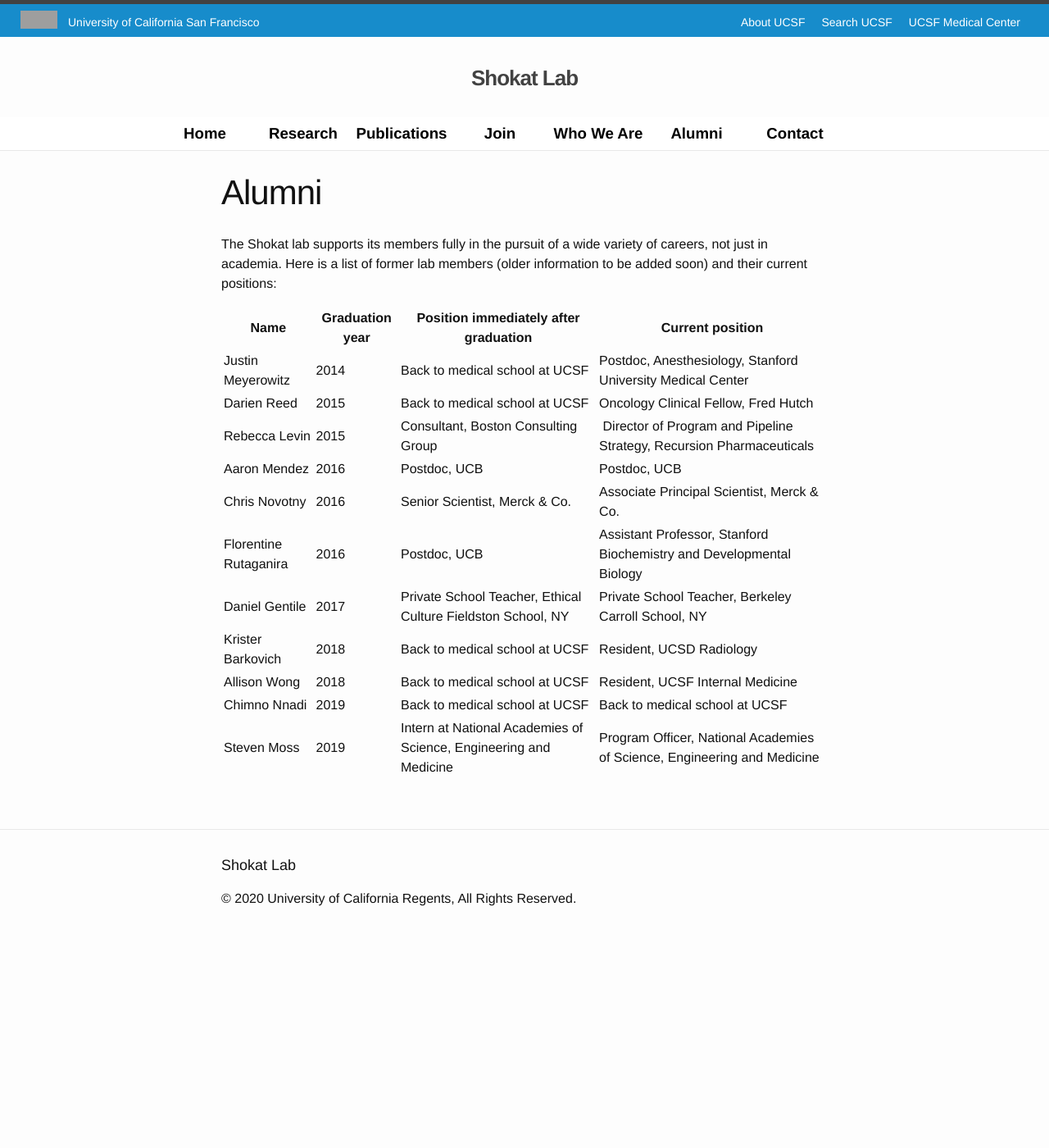
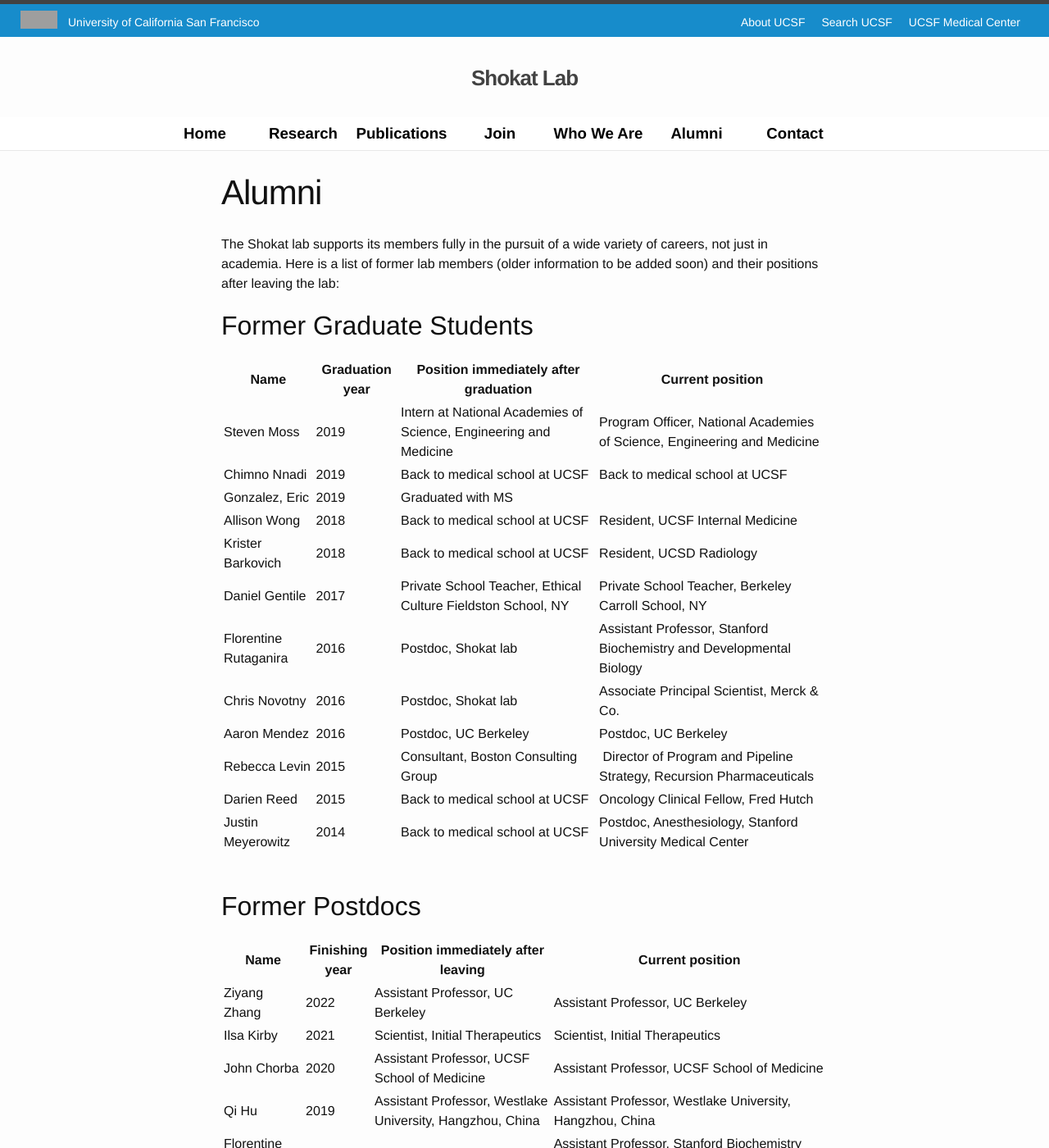
Before and after one commit to UCSF-CMP/shokat-lab, a Jekyll site: the page built from alum.md, in a window 1280 px wide and 1400 px high. Shown: the whole window at 82% size. Built offline with Jekyll 4.4.1, drawn with Linux system fonts in a browser that asks for light colours; nearby versions of some CDN libraries; some of the changed text lies outside the part shown; grey boxes are pictures that could not be loaded.

Commit message:
updated alum information and table formatting

```diff
--- a/alum.md
+++ b/alum.md
@@ -3,18 +3,43 @@
 title: Alumni
 permalink: /alum/
 ---
-The Shokat lab supports its members fully in the pursuit of a wide variety of careers, not just in academia. Here is a list of former lab members (older information to be added soon) and their current positions:
+The Shokat lab supports its members fully in the pursuit of a wide variety of careers, not just in academia. Here is a list of former lab members (older information to be added soon) and their positions after leaving the lab:
 
-| Name                  | Graduation year | Position immediately after graduation                    | Current position                                                         |
+## Former Graduate Students
+
+| Name                  | Graduation year | Position immediately after graduation                             | Current position                                                         |
 | --------------------- | --------------- | ----------------------------------------------------------------- | ------------------------------------------------------------------------ |
+| Steven Moss           | 2019            | Intern at National Academies of Science, Engineering and Medicine | Program Officer, National Academies of Science, Engineering and Medicine |
+| Chimno Nnadi          | 2019            | Back to medical school at UCSF                                    | Back to medical school at UCSF                                           |
+| Gonzalez, Eric        | 2019            | Graduated with MS                                                 |                                                                          |
+| Allison Wong          | 2018            | Back to medical school at UCSF                                    | Resident, UCSF Internal Medicine                                         |
+| Krister Barkovich     | 2018            | Back to medical school at UCSF                                    | Resident, UCSD Radiology                                                 |
+| Daniel Gentile        | 2017            | Private School Teacher, Ethical Culture Fieldston School, NY      | Private School Teacher, Berkeley Carroll School, NY                      |
+| Florentine Rutaganira | 2016            | Postdoc, Shokat lab                                               | Assistant Professor, Stanford Biochemistry and Developmental Biology     |
+| Chris Novotny         | 2016            | Postdoc, Shokat lab                                               | Associate Principal Scientist, Merck & Co.                               |
+| Aaron Mendez          | 2016            | Postdoc, UC Berkeley                                              | Postdoc, UC Berkeley                                                     |
+| Rebecca Levin         | 2015            | Consultant, Boston Consulting Group                               |  Director of Program and Pipeline Strategy, Recursion Pharmaceuticals    |
+| Darien Reed           | 2015            | Back to medical school at UCSF                                    | Oncology Clinical Fellow, Fred Hutch                                     |
 | Justin Meyerowitz     | 2014            | Back to medical school at UCSF                                    | Postdoc, Anesthesiology, Stanford University Medical Center              |
-| Darien Reed           | 2015            | Back to medical school at UCSF                                    | Oncology Clinical Fellow, Fred Hutch                                     |
-| Rebecca Levin         | 2015            | Consultant, Boston Consulting Group                               |  Director of Program and Pipeline Strategy, Recursion Pharmaceuticals    |
-| Aaron Mendez          | 2016            | Postdoc, UCB                                                      | Postdoc, UCB                                                             |
-| Chris Novotny          | 2016            | Senior Scientist, Merck & Co.                                     | Associate Principal Scientist, Merck & Co.                               |
-| Florentine Rutaganira | 2016            | Postdoc, UCB                                                      | Assistant Professor, Stanford Biochemistry and Developmental Biology     |
-| Daniel Gentile        | 2017            | Private School Teacher, Ethical Culture Fieldston School, NY      | Private School Teacher, Berkeley Carroll School, NY                      |
-| Krister Barkovich     | 2018            | Back to medical school at UCSF                                    | Resident, UCSD Radiology                                                 |
-| Allison Wong          | 2018            | Back to medical school at UCSF                                    | Resident, UCSF Internal Medicine                                         |
-| Chimno Nnadi          | 2019            | Back to medical school at UCSF                                    | Back to medical school at UCSF                                           |
-| Steven Moss           | 2019            | Intern at National Academies of Science, Engineering and Medicine | Program Officer, National Academies of Science, Engineering and Medicine |
+
+<br />
+## Former Postdocs
+
+| Name                  | Finishing year | Position immediately after leaving                                          | Current position                                                                                                                         |
+| --------------------- | -------------- | --------------------------------------------------------------------------- | ---------------------------------------------------------------------------------------------------------------------------------------- |
+| Ziyang Zhang          | 2022           | Assistant Professor, UC Berkeley                                            | Assistant Professor, UC Berkeley                                                                                                         |
+| Ilsa Kirby            | 2021           | Scientist, Initial Therapeutics                                             | Scientist, Initial Therapeutics                                                                                                          |
+| John Chorba           | 2020           | Assistant Professor, UCSF School of Medicine                                | Assistant Professor, UCSF School of Medicine                                                                                             |
+| Qi Hu                 | 2019           | Assistant Professor, Westlake University, Hangzhou, China                   | Assistant Professor, Westlake University, Hangzhou, China                                                                                |
+| Florentine Rutaganira | 2017           | Postdoc, UCB                                                                | Assistant Professor, Stanford Biochemistry and Developmental Biology                                                                     |
+| Lynn McGregor         | 2017           | Principal Scientist, Novartis Inc                                           | Principal Scientist, Novartis Inc                                                                                                        |
+| Chris Novotny         | 2016           | Sr. Scientist, Merck                                                        | Associate Principal Scientist, Merck & Co.                                                                                               |
+| Michael Lazarus       | 2016           | Assistant Professor, Mt. Sinai School of Medicine                           | Assistant Professor, Mt. Sinai School of Medicine                                                                                        |
+| John Gordan           | 2016           | Lab Fellow                                                                  | Assistant Professor, Gastrointestinal Oncology, Quantitative Biosciences Institute, UCSF Helen Diller Family Comprehensive Cancer Center |
+| Alex Warkentin        | 2015           | Scientist, Discovery Chemistry, Edison Pharma                               | Scientist, Discovery Chemistry, Edison Pharma                                                                                            |
+| Jesse Lipp            | 2015           | Bioinformatics Scientist, Research Institute of Molecular Pathology, Vienna | Principal Scientist, Boehringer Ingelheim                                                                                                |
+| Masanori Okaniwa      | 2014           | Takeda Pharmaceuticals                                                      | Global Program Lead, Takeda Oncology                                                                                                     |
+| Sharon Lee            | 2014           | Consultant, Adivo Associates                                                | Associate Director of Global Brand Management, BioMarin Pharmaceuticals                                                                  |
+| Martin Sos            | 2014           | Jr. Group Leader                                                            | Associate Professor, Molecular Pathology, University of Cologne, Germany                                                                 |
+| Gregory Hamilton      | 2014           | Scientist, Genentech                                                        | Associate Director, Beam Therapeutics                                                                                                    |
+| Shahram Mehr          | 2011           | Assoc. Professor at Tehran University of Medical Sciences                   | Associate Scientist of Modeling and Pharmacometrics, Certara, Inc                                                                        |
```
